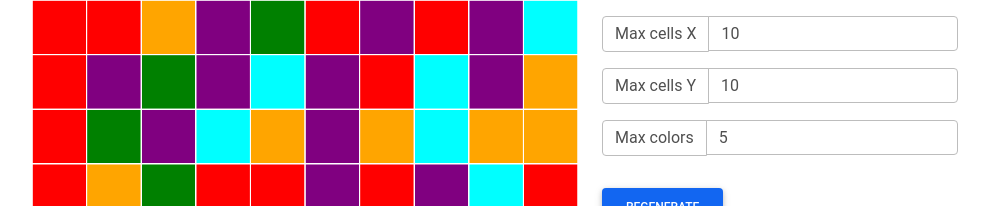
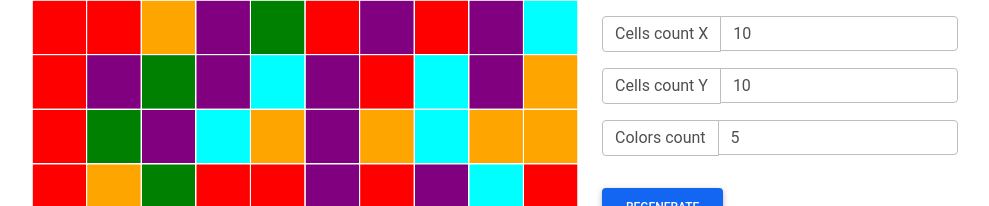
Before and after one commit to Lotphy/area-algo-systra, a plain HTML site: page index.html in a window 1280 px wide. Shown: the top 206 px of the page, without its empty margins (50-1039 px from the left). Drawn offline with nearby package versions, Linux system fonts and the light colour scheme.

Commit message:
Update wording

```diff
--- a/index.html
+++ b/index.html
@@ -15,15 +15,15 @@
         <canvas id="main-canvas" class="col-6" width="800" height="800"></canvas>
         <div class="col-4 py-3">
             <div class="input-group mb-3">
-              <span class="input-group-text" id="inputGroup-sizing-default">Max cells X</span>
+              <span class="input-group-text" id="inputGroup-sizing-default">Cells count X</span>
               <input id="cellsCountX" type="number" class="form-control" aria-label="Sizing example input" aria-describedby="inputGroup-sizing-default" />
             </div>
             <div class="input-group mb-3">
-              <span class="input-group-text" id="inputGroup-sizing-default">Max cells Y</span>
+              <span class="input-group-text" id="inputGroup-sizing-default">Cells count Y</span>
               <input id="cellsCountY" type="number" class="form-control" aria-label="Sizing example input" aria-describedby="inputGroup-sizing-default" />
             </div>
             <div class="input-group mb-3">
-              <span class="input-group-text" id="inputGroup-sizing-default">Max colors</span>
+              <span class="input-group-text" id="inputGroup-sizing-default">Colors count</span>
               <input id="maxColors" type="number" class="form-control" aria-label="Sizing example input" aria-describedby="inputGroup-sizing-default" />
             </div>
             <button class="btn btn-primary mt-3" onclick="regenerate()" >Regenerate</button>
```
